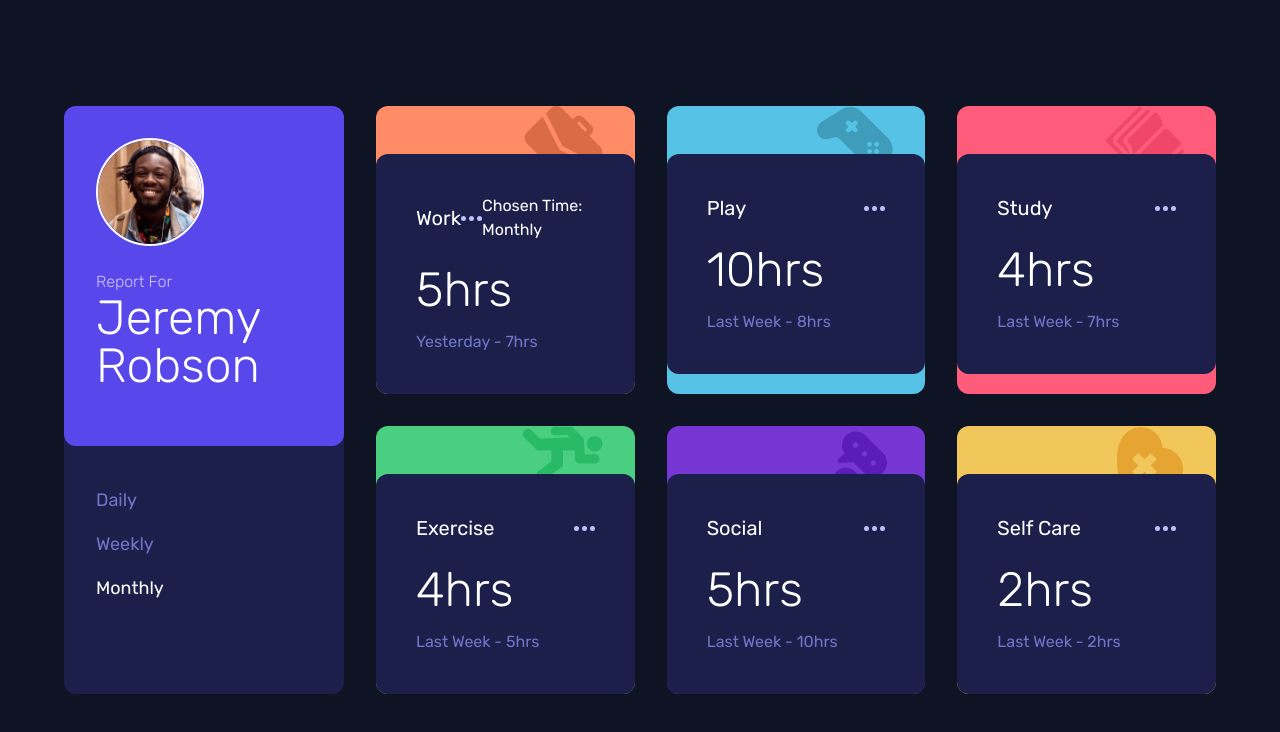
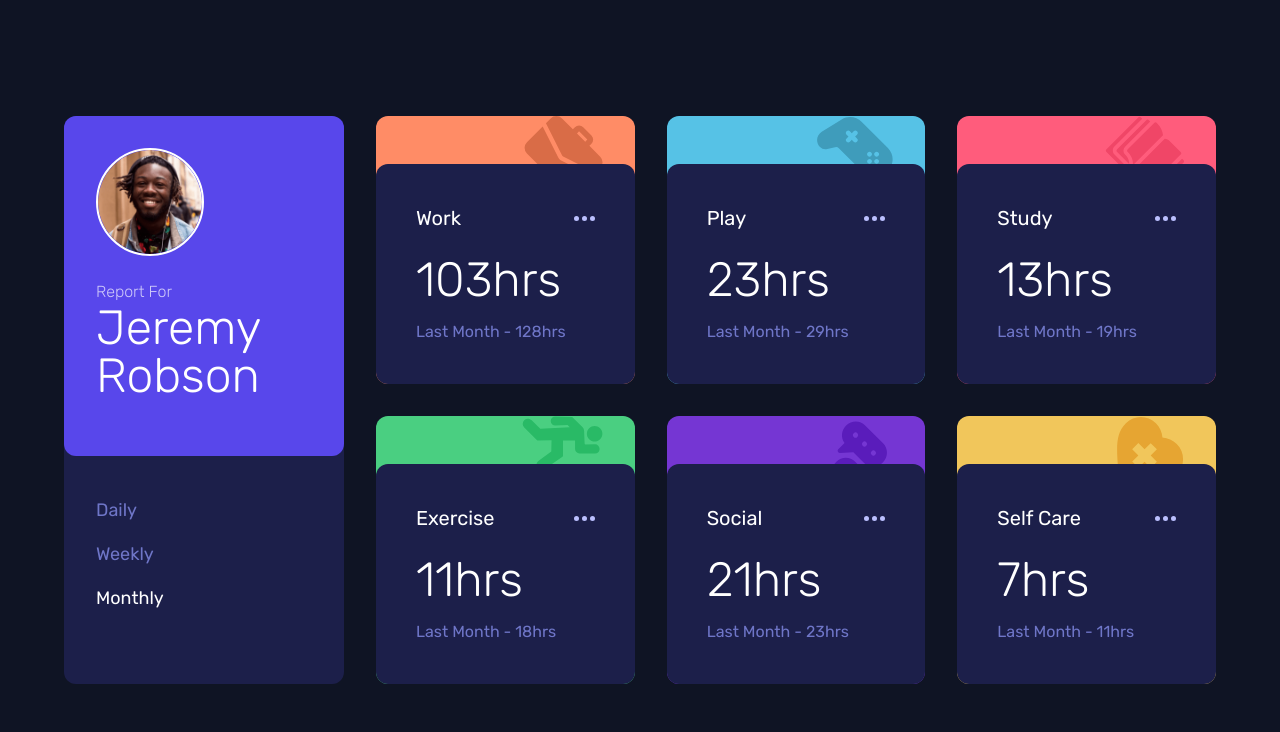
Before and after one commit to duncan-chege/time-tracking-dashboard, a Next.js app: page / in a window 1280 px wide. Both pictures are taken after a click on the item "Monthly". Shown: the top 732 px of the page. Built offline with nearby package versions, Linux system fonts and the light colour scheme.

Commit message:
update json values for all schedule blocs

```diff
--- a/app/components/Schedule.tsx
+++ b/app/components/Schedule.tsx
@@ -26,10 +26,21 @@ const Schedule = ({ chosenTime }: periodProp) => {
             <div className="flex justify-between items-center pb-6">
                 <p className="text-xl">{ RecordsWithIds[0].title }</p>
                 <Image className="h-auto" src={ellipses} alt="" />
-                    <p>Chosen Time: {chosenTime}</p>
             </div>
+            { chosenTime === "Daily" && <>
                 <h3 className="text-5xl font-light">{ RecordsWithIds[0].timeframes.daily.current }hrs</h3>
-                <p className="text-desaturated-blue pt-4">Yesterday - { RecordsWithIds[0].timeframes.daily.previous }hrs</p>
+                <p className="text-desaturated-blue pt-4">Yesterday - { RecordsWithIds[0].timeframes.daily.previous }hrs
+                </p>
+            </> || chosenTime === "Weekly" && <>
+                <h3 className="text-5xl font-light">{ RecordsWithIds[0].timeframes.weekly.current }hrs</h3>
+                <p className="text-desaturated-blue pt-4">Last Week - { RecordsWithIds[0].timeframes.weekly.previous }hrs
+                </p>
+            </> || chosenTime === "Monthly" && <>
+                <h3 className="text-5xl font-light">{ RecordsWithIds[0].timeframes.monthly.current }hrs</h3>
+                <p className="text-desaturated-blue pt-4">Last Month - { RecordsWithIds[0].timeframes.monthly.previous }hrs
+                </p></>
+            }
+
         </div>
     </div>
 
@@ -40,8 +51,19 @@ const Schedule = ({ chosenTime }: periodProp) => {
                 <p className="text-xl">Play</p>
                 <Image className="h-auto" src={ellipses} alt="" />
             </div>
-                <h3 className="text-5xl font-light">10hrs</h3>
-                <p className="text-desaturated-blue pt-4">Last Week - 8hrs</p>
+            { chosenTime === "Daily" && <>
+                <h3 className="text-5xl font-light">{ RecordsWithIds[1].timeframes.daily.current }hr</h3>
+                <p className="text-desaturated-blue pt-4">Yesterday - { RecordsWithIds[1].timeframes.daily.previous }hrs
+                </p>
+            </> || chosenTime === "Weekly" && <>
+                <h3 className="text-5xl font-light">{ RecordsWithIds[1].timeframes.weekly.current }hrs</h3>
+                <p className="text-desaturated-blue pt-4">Last Week - { RecordsWithIds[1].timeframes.weekly.previous }hrs
+                </p>
+            </> || chosenTime === "Monthly" && <>
+                <h3 className="text-5xl font-light">{ RecordsWithIds[1].timeframes.monthly.current }hrs</h3>
+                <p className="text-desaturated-blue pt-4">Last Month - { RecordsWithIds[1].timeframes.monthly.previous }hrs
+                </p></>
+            }
         </div>
     </div>
 
@@ -52,8 +74,19 @@ const Schedule = ({ chosenTime }: periodProp) => {
                 <p className="text-xl">Study</p>
                 <Image className="h-auto" src={ellipses} alt="" />
             </div>
-                <h3 className="text-5xl font-light">4hrs</h3>
-                <p className="text-desaturated-blue pt-4">Last Week - 7hrs</p>
+            { chosenTime === "Daily" && <>
+                <h3 className="text-5xl font-light">{ RecordsWithIds[2].timeframes.daily.current }hrs</h3>
+                <p className="text-desaturated-blue pt-4">Yesterday - { RecordsWithIds[2].timeframes.daily.previous }hrs
+                </p>
+            </> || chosenTime === "Weekly" && <>
+                <h3 className="text-5xl font-light">{ RecordsWithIds[2].timeframes.weekly.current }hrs</h3>
+                <p className="text-desaturated-blue pt-4">Last Week - { RecordsWithIds[2].timeframes.weekly.previous }hrs
+                </p>
+            </> || chosenTime === "Monthly" && <>
+                <h3 className="text-5xl font-light">{ RecordsWithIds[2].timeframes.monthly.current }hrs</h3>
+                <p className="text-desaturated-blue pt-4">Last Month - { RecordsWithIds[2].timeframes.monthly.previous }hrs
+                </p></>
+            }
         </div>
     </div>
 
@@ -64,8 +97,19 @@ const Schedule = ({ chosenTime }: periodProp) => {
                 <p className="text-xl">Exercise</p>
                 <Image className="h-auto" src={ellipses} alt="" />
             </div>
-                <h3 className="text-5xl font-light">4hrs</h3>
-                <p className="text-desaturated-blue pt-4">Last Week - 5hrs</p>
+            { chosenTime === "Daily" && <>
+                <h3 className="text-5xl font-light">{ RecordsWithIds[3].timeframes.daily.current }hrs</h3>
+                <p className="text-desaturated-blue pt-4">Yesterday - { RecordsWithIds[3].timeframes.daily.previous }hrs
+                </p>
+            </> || chosenTime === "Weekly" && <>
+                <h3 className="text-5xl font-light">{ RecordsWithIds[3].timeframes.weekly.current }hrs</h3>
+                <p className="text-desaturated-blue pt-4">Last Week - { RecordsWithIds[3].timeframes.weekly.previous }hrs
+                </p>
+            </> || chosenTime === "Monthly" && <>
+                <h3 className="text-5xl font-light">{ RecordsWithIds[3].timeframes.monthly.current }hrs</h3>
+                <p className="text-desaturated-blue pt-4">Last Month - { RecordsWithIds[3].timeframes.monthly.previous }hrs
+                </p></>
+            }
         </div>
     </div>
 
@@ -76,8 +120,19 @@ const Schedule = ({ chosenTime }: periodProp) => {
                 <p className="text-xl">Social</p>
                 <Image className="h-auto" src={ellipses} alt="" />
             </div>
-                <h3 className="text-5xl font-light">5hrs</h3>
-                <p className="text-desaturated-blue pt-4">Last Week - 10hrs</p>
+            { chosenTime === "Daily" && <>
+                <h3 className="text-5xl font-light">{ RecordsWithIds[4].timeframes.daily.current }hrs</h3>
+                <p className="text-desaturated-blue pt-4">Yesterday - { RecordsWithIds[4].timeframes.daily.previous }hrs
+                </p>
+            </> || chosenTime === "Weekly" && <>
+                <h3 className="text-5xl font-light">{ RecordsWithIds[4].timeframes.weekly.current }hrs</h3>
+                <p className="text-desaturated-blue pt-4">Last Week - { RecordsWithIds[4].timeframes.weekly.previous }hrs
+                </p>
+            </> || chosenTime === "Monthly" && <>
+                <h3 className="text-5xl font-light">{ RecordsWithIds[4].timeframes.monthly.current }hrs</h3>
+                <p className="text-desaturated-blue pt-4">Last Month - { RecordsWithIds[4].timeframes.monthly.previous }hrs
+                </p></>
+            }
         </div>
     </div>
 
@@ -88,8 +143,19 @@ const Schedule = ({ chosenTime }: periodProp) => {
                 <p className="text-xl">Self Care</p>
                 <Image className="h-auto" src={ellipses} alt="" />
             </div>
-                <h3 className="text-5xl font-light">2hrs</h3>
-                <p className="text-desaturated-blue pt-4">Last Week - 2hrs</p>
+            { chosenTime === "Daily" && <>
+                <h3 className="text-5xl font-light">{ RecordsWithIds[5].timeframes.daily.current }hrs</h3>
+                <p className="text-desaturated-blue pt-4">Yesterday - { RecordsWithIds[5].timeframes.daily.previous }hrs
+                </p>
+            </> || chosenTime === "Weekly" && <>
+                <h3 className="text-5xl font-light">{ RecordsWithIds[5].timeframes.weekly.current }hrs</h3>
+                <p className="text-desaturated-blue pt-4">Last Week - { RecordsWithIds[5].timeframes.weekly.previous }hrs
+                </p>
+            </> || chosenTime === "Monthly" && <>
+                <h3 className="text-5xl font-light">{ RecordsWithIds[5].timeframes.monthly.current }hrs</h3>
+                <p className="text-desaturated-blue pt-4">Last Month - { RecordsWithIds[5].timeframes.monthly.previous }hrs
+                </p></>
+            }
         </div>
     </div>
 </div>
--- a/app/components/Sidebar.tsx
+++ b/app/components/Sidebar.tsx
@@ -5,6 +5,9 @@ import profilePic from "../../public/images/image-jeremy.png";
 
 type SidebarProps = {
     chosenTime: "Daily" | "Weekly" | "Monthly";
+
+    /* setChosenTime is the state updater function, ensuring it can only update chosenTime
+    /with valid values ("Daily", "Weekly", "Monthly") or a function. */
     setChosenTime: React.Dispatch<React.SetStateAction<"Daily" | "Weekly" | "Monthly" >>;
 };
 
@@ -29,7 +32,6 @@ export default function Sidebar({ chosenTime, setChosenTime }: SidebarProps){
 
                 </ul>
             </div>
-            {/* <Schedule chosenTime={selectedPeriod} /> */}
         </div>
     )
 }
--- a/app/page.tsx
+++ b/app/page.tsx
@@ -9,7 +9,7 @@ export default function Page() {
     // Define options as a string array and use `as const` to make it a readonly tuple
     const options = ["Daily", "Weekly", "Monthly"] as const;
 
-    // State to track the selected item
+    // State to track the selected item. Lifted to the parent
     const [selectedPeriod, setSelectedPeriod] = useState<typeof options[number]>("Daily");
 
     return (
```
Lines whose indentation alone changed are shown as unchanged.
